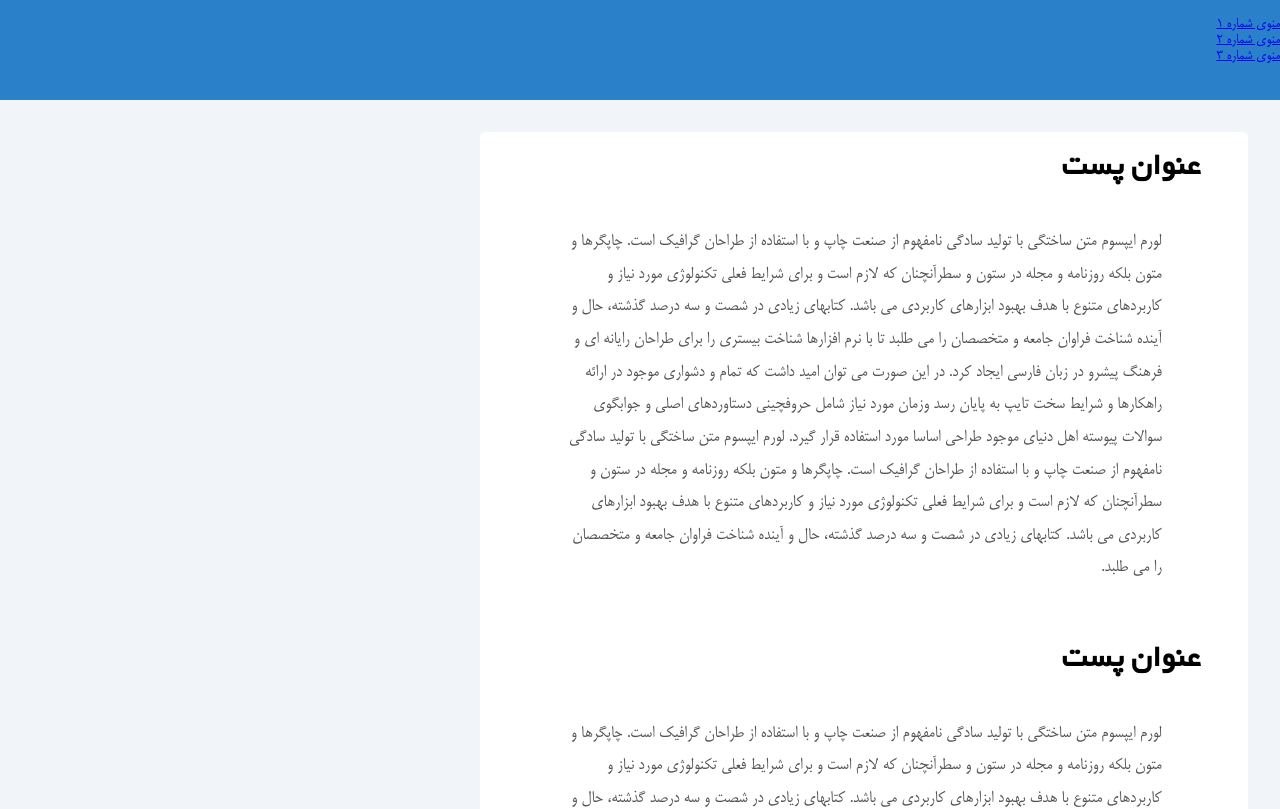
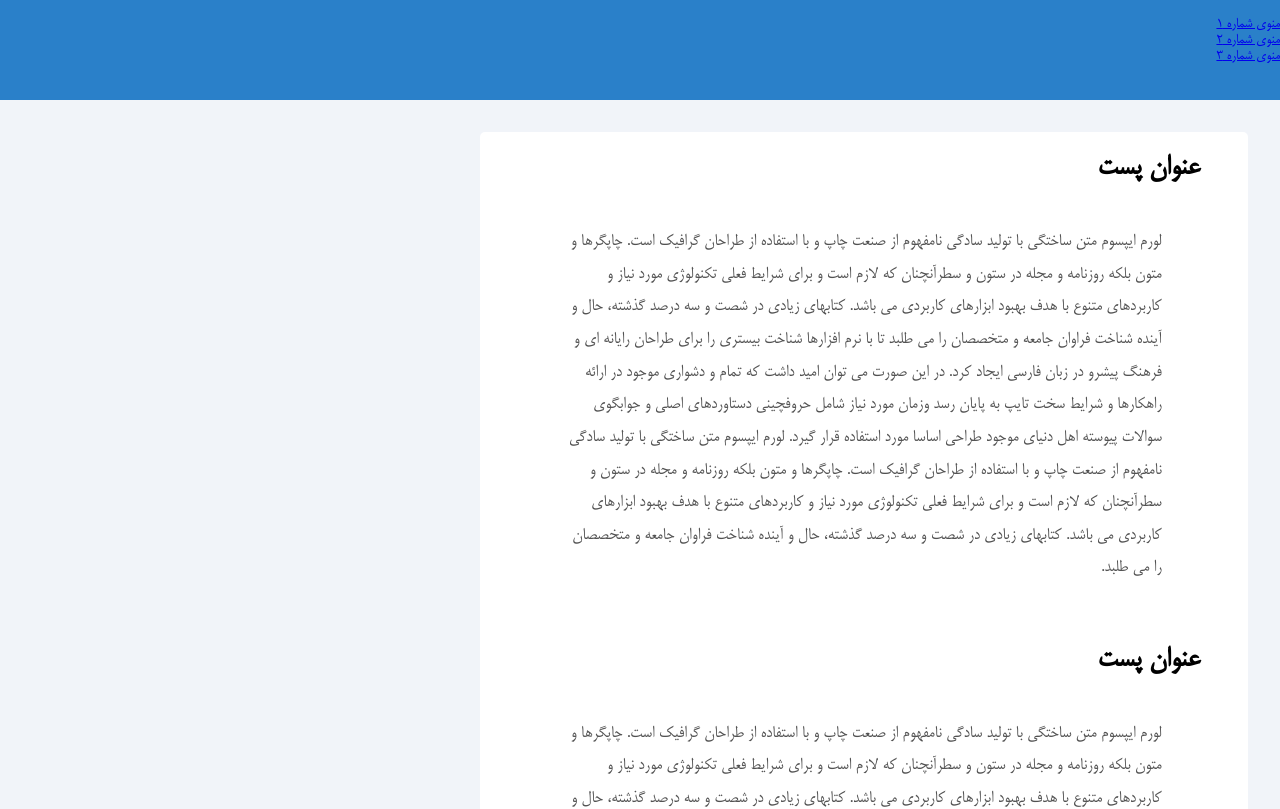
Before and after one commit to mamal72/Bugpedia, a plain HTML site: page index.html in a window 1280 px wide. Shown: the top 809 px of the page. Drawn offline with Linux system fonts and the light colour scheme.

Commit message:
Fonts Changed

```diff
--- a/css/main.css
+++ b/css/main.css
@@ -37,9 +37,6 @@
 	background: #fff;
 	border-radius: 5px;
 }
-.post-title {
-	font-family: 'Yekan', tahoma;
-}
 .post-content {
 	font-size: 1.2rem;
 }
```
